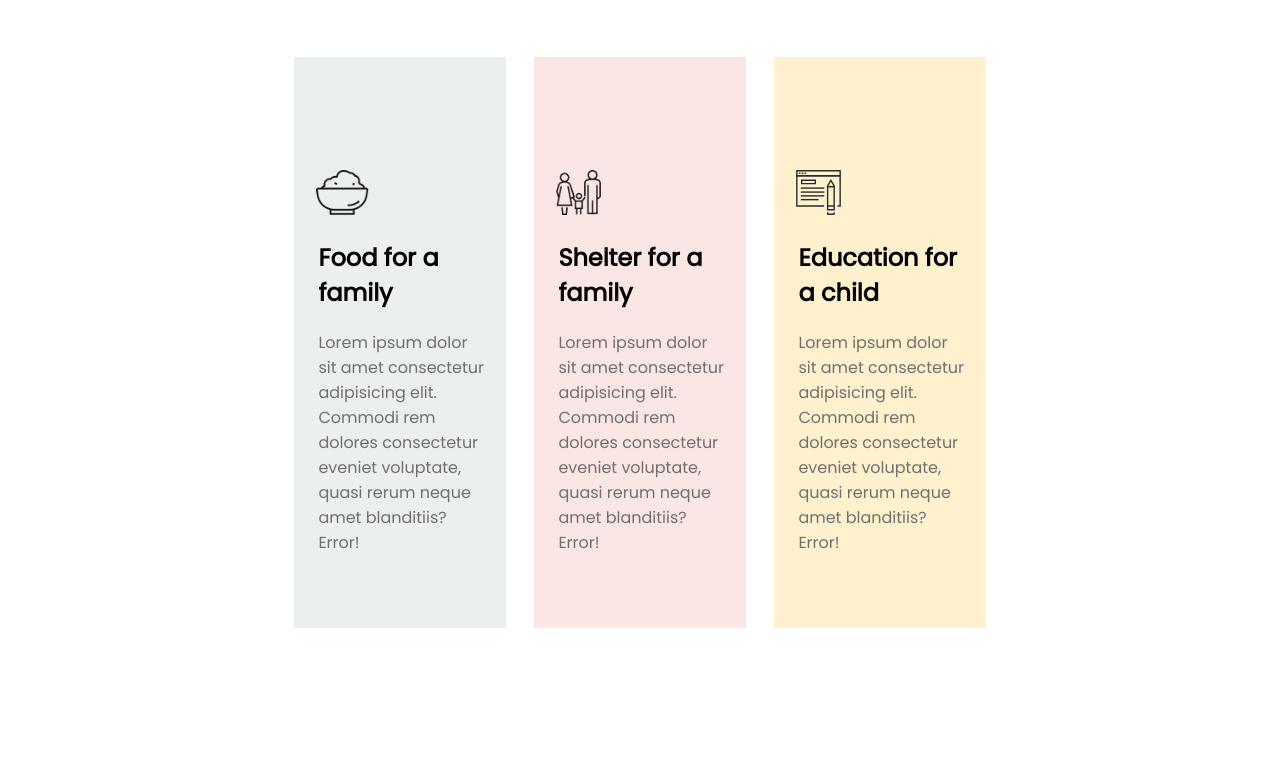
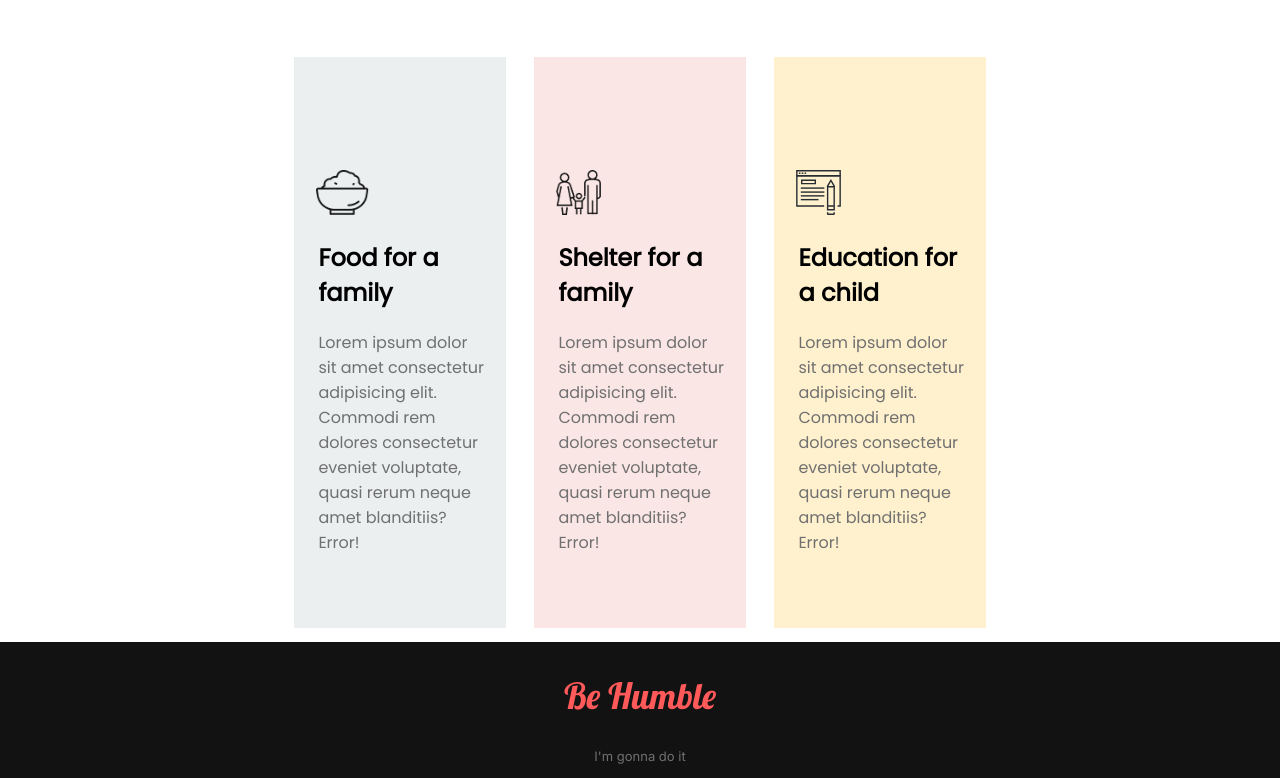
Before and after one commit to Anik-Sarkar-01/donate-today, a plain HTML site: page index.html in a window 1280 px wide. Shown: the part 2020-2798 px from the top of the page. Before the commit the page ends 2662 px from the top, so only its background shows below. Drawn offline with Linux system fonts and the light colour scheme.

Commit message:
footer-section-completed

```diff
--- a/index.html
+++ b/index.html
@@ -8,7 +8,7 @@
     <link rel="preconnect" href="https://fonts.googleapis.com" />
     <link rel="preconnect" href="https://fonts.gstatic.com" crossorigin />
     <link
-      href="https://fonts.googleapis.com/css2?family=Inter&family=Poppins&display=swap"
+      href="https://fonts.googleapis.com/css2?family=Inter&family=Lobster&family=Poppins&display=swap"
       rel="stylesheet"
     />
     <link rel="stylesheet" href="style.css" />
@@ -65,7 +65,7 @@
       </div>
       <div class="cards-container">
         <div class="one-third gray-colored first-card">
-                <img class="card-image" src="icons/food.png" alt="">
+          <img class="card-image" src="icons/food.png" alt="" />
           <h2 class="main-heading">Food for a family</h2>
           <p>
             Lorem ipsum dolor sit amet consectetur adipisicing elit. Commodi rem
@@ -74,7 +74,7 @@
           </p>
         </div>
         <div class="one-third gray-colored second-card">
-                <img class="card-image" src="icons/shelter.png" alt="">
+          <img class="card-image" src="icons/shelter.png" alt="" />
           <h2 class="main-heading">Shelter for a family</h2>
           <p>
             Lorem ipsum dolor sit amet consectetur adipisicing elit. Commodi rem
@@ -83,7 +83,7 @@
           </p>
         </div>
         <div class="one-third gray-colored third-card">
-                <img class="card-image" src="icons/icon4.svg" alt="">
+          <img class="card-image" src="icons/icon4.svg" alt="" />
           <h2 class="main-heading">Education for a child</h2>
           <p>
             Lorem ipsum dolor sit amet consectetur adipisicing elit. Commodi rem
@@ -93,5 +93,11 @@
         </div>
       </div>
     </section>
+    <section id="footer-section">
+      <footer>
+        <h1 class="footer-title">Be Humble</h1>
+        <p class="gray-colored">I'm gonna do it</p>
+      </footer>
+    </section>
   </body>
 </html>
--- a/style.css
+++ b/style.css
@@ -119,3 +119,17 @@ img.card-image{
     height: 45px;
     margin: -2px
 }
+#footer-section{
+    text-align: center;
+    background-color: #121212;
+    padding: 1px;
+}
+p.gray-colored {
+    font-size: 13px;
+}
+h1.footer-title{
+    color:#ff5959;
+    font-family: 'Lobster', cursive;
+    font-size: 36px;
+    font-weight: 300;
+}
```
Lines whose indentation alone changed are shown as unchanged.
